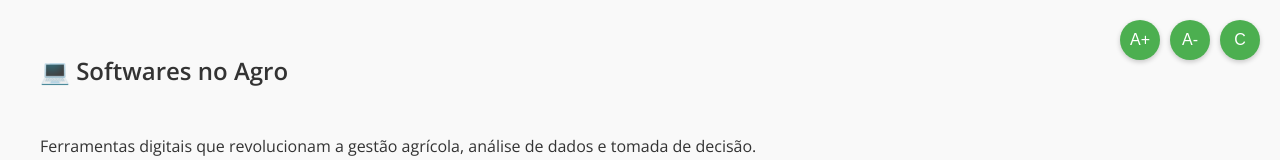
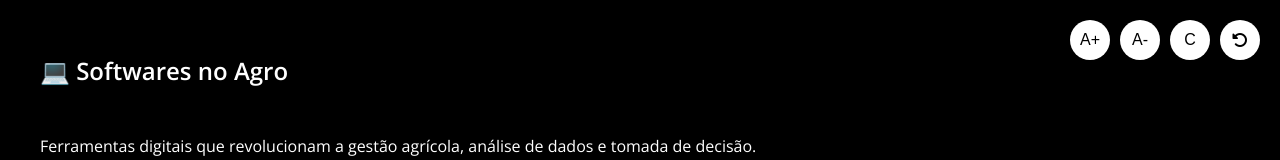
Before and after one commit to Nasen7072/Agrinho-2025-TESTE, a plain HTML site: page Index.html in a window 1280 px wide. Both pictures are taken after a click on the button "Alto contraste". Shown: the top 160 px of the page. Drawn offline with nearby package versions, Linux system fonts and the light colour scheme.

Commit message:
Update Index.html

```diff
--- a/Index.html
+++ b/Index.html
@@ -28,6 +28,16 @@
             transition: all 0.3s ease;
         }
 
+        body.high-contrast {
+            background-color: var(--high-contrast-bg);
+            color: var(--high-contrast-text);
+        }
+
+        body.high-contrast .access-btn {
+            background-color: var(--high-contrast-text);
+            color: var(--high-contrast-bg);
+        }
+
         .section img {
             width: 100%;
             max-width: 600px;
@@ -37,7 +47,6 @@
             box-shadow: 0 4px 8px rgba(0,0,0,0.1);
         }
 
-        /* Barra de Acessibilidade */
         .accessibility-bar {
             position: fixed;
             top: 20px;
@@ -62,7 +71,6 @@
             box-shadow: 0 2px 5px rgba(0,0,0,0.2);
         }
 
-        /* Rodapé com contatos */
         .contact-footer {
             background-color: var(--secondary-color);
             padding: 20px 0;
@@ -93,19 +101,19 @@
         <button class="access-btn" onclick="increaseFont()" title="Aumentar fonte">A+</button>
         <button class="access-btn" onclick="decreaseFont()" title="Diminuir fonte">A-</button>
         <button class="access-btn" onclick="toggleContrast()" title="Alto contraste">C</button>
+        <button class="access-btn" onclick="resetAccessibility()" title="Resetar acessibilidade">
+            <i class="fas fa-undo-alt"></i>
+        </button>
     </div>
 
     <main>
-        <!-- Seções existentes permanecem exatamente as mesmas -->
         <!-- Seção de Softwares -->
         <section id="softwares" class="section">
             <div class="section-header">
                 <h2>💻 Softwares no Agro</h2>
             </div>
             <p>Ferramentas digitais que revolucionam a gestão agrícola, análise de dados e tomada de decisão.</p>
-
             <img src="https://media.istockphoto.com/id/2095629614/pt/foto/agriculture-technology-and-smart-farming-farmer-uses-applications-for-the-analysis-data-to.jpg?s=612x612&w=is&k=20&c=2rQ3_m-hkd2cer0MSmepm9RLNCbN7PDr1hgihf2lK0A=" alt="Dashboard de gestão agrícola">
-
             <div class="card-container">
                 <div class="card">
                     <h3>📊 Gestão Agrícola</h3>
@@ -123,9 +131,7 @@
                 <h2>🖥️ Hardware no Agro</h2>
             </div>
             <p>Dispositivos e equipamentos que trazem automação e precisão para o campo.</p>
-
             <img src="https://media.istockphoto.com/id/487521385/pt/foto/a-tecnologia-verde-imagem-stock.jpg?s=612x612&w=is&k=20&c=GBS81o1nECLli4Tncm5VsGgBBlofABwPXoquPImwB-M=" alt="Drone agrícola em ação">
-
             <div class="card-container">
                 <div class="card">
                     <h3>🚜 Máquinas Inteligentes</h3>
@@ -143,9 +149,7 @@
                 <h2>🤖 Sistemas de Robótica no Agro</h2>
             </div>
             <p>Automação avançada para colheita, plantio e monitoramento de cultivos.</p>
-
             <img src="https://media.istockphoto.com/id/1447011226/pt/foto/hydroponic-robot-farming.jpg?s=612x612&w=is&k=20&c=8Uk1dQTFiUI3OofNgV_ANFiXNQJZHKlKO9kY6GFKQjw=" alt="Robô agrícola em plantação">
-
             <div class="card-container">
                 <div class="card">
                     <h3>🌱 Robôs Agrícolas</h3>
@@ -163,9 +167,7 @@
                 <h2>📱 Aplicativos para o Agro</h2>
             </div>
             <p>Soluções móveis para gestão no campo, vendas e assistência técnica.</p>
-
             <img src="https://media.istockphoto.com/id/1328823438/pt/foto/smart-farming-digital-technology-agriculture-app.jpg?s=612x612&w=is&k=20&c=KfNYl7MxgcTD3oSCEiPo1cPfnMpFLVyL00Jiv29Tq4o=" alt="Celular com aplicativos agrícolas">
-
             <div class="card-container">
                 <div class="card">
                     <h3>📲 Gestão no Bolso</h3>
@@ -194,27 +196,49 @@
     </footer>
 
     <script>
-        // Funções de acessibilidade
+        const defaultFontSize = 16;
+
+        function setFontSize(size) {
+            document.body.style.fontSize = size + 'px';
+            localStorage.setItem('fontSize', size);
+        }
+
         function increaseFont() {
             const currentSize = parseFloat(getComputedStyle(document.body).fontSize);
-            document.body.style.fontSize = (currentSize * 1.1) + 'px';
+            setFontSize(currentSize * 1.1);
         }
 
         function decreaseFont() {
             const currentSize = parseFloat(getComputedStyle(document.body).fontSize);
-            document.body.style.fontSize = (currentSize * 0.9) + 'px';
+            setFontSize(currentSize * 0.9);
         }
 
         function toggleContrast() {
             document.body.classList.toggle('high-contrast');
-            if (document.body.classList.contains('high-contrast')) {
-                document.body.style.backgroundColor = var(--high-contrast-bg);
-                document.body.style.color = var(--high-contrast-text);
+            localStorage.setItem('contrast', document.body.classList.contains('high-contrast'));
+        }
+
+        function resetAccessibility() {
+            setFontSize(defaultFontSize);
+            document.body.classList.remove('high-contrast');
+            localStorage.removeItem('fontSize');
+            localStorage.removeItem('contrast');
+        }
+
+        window.addEventListener('DOMContentLoaded', () => {
+            const savedFontSize = localStorage.getItem('fontSize');
+            const contrast = localStorage.getItem('contrast') === 'true';
+
+            if (savedFontSize) {
+                document.body.style.fontSize = savedFontSize + 'px';
             } else {
-                document.body.style.backgroundColor = var(--bg-color);
-                document.body.style.color = var(--text-color);
+                document.body.style.fontSize = defaultFontSize + 'px';
             }
-        }
+
+            if (contrast) {
+                document.body.classList.add('high-contrast');
+            }
+        });
     </script>
 </body>
 </html>
```
